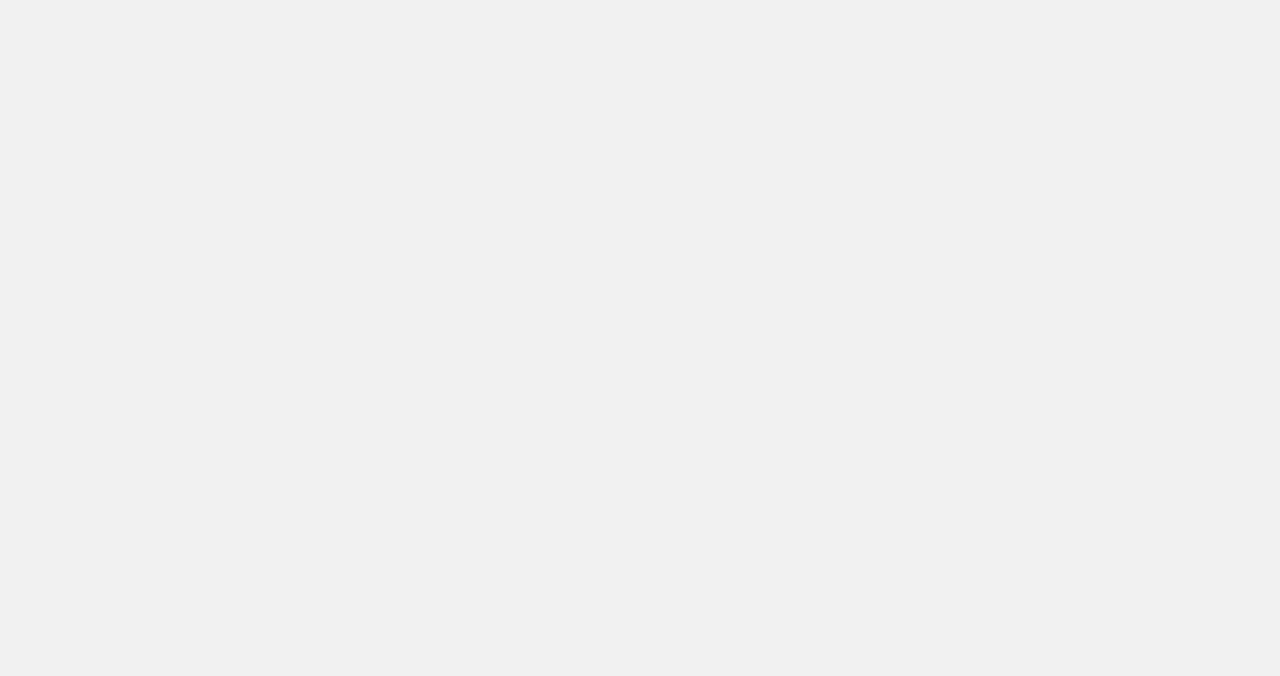
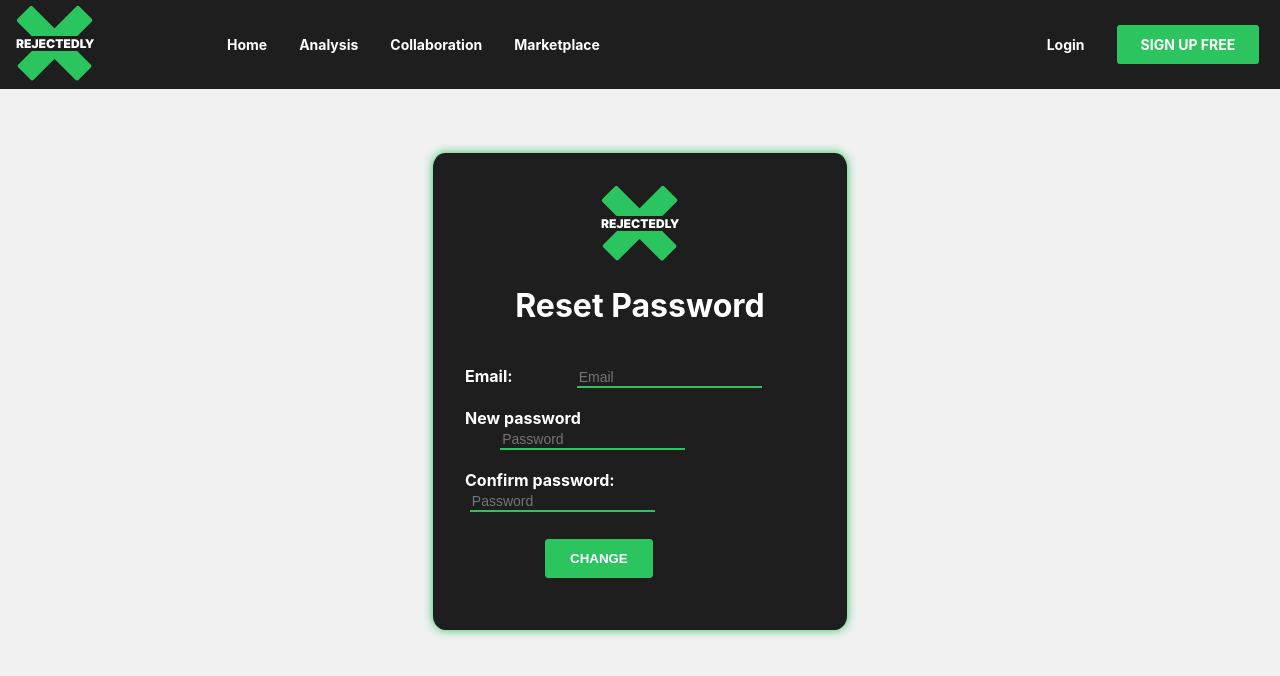
Before and after one commit to rimaabouchacra/Rejectedly, a React (Create React App) app in the folder rejectedly-frontend/: page /reset in a window 1280 px wide. Before the commit this address had no page. Shown: the top 676 px of the page. Built offline with nearby package versions, Linux system fonts and the light colour scheme.

Commit message:
added reset password form

```diff
--- a/rejectedly-frontend/src/App.js
+++ b/rejectedly-frontend/src/App.js
@@ -4,6 +4,7 @@ import './App.css';
 import Homepage from './pages/homepage';
 import Register from './pages/register';
 import Login from './pages/loginpage';
+import Resetpass from './pages/resetpass';
 
 
 
@@ -14,6 +15,7 @@ function App() {
           <Route path="/" element={<Homepage/>} />
           <Route path="/signup" element={<Register/>} />
           <Route path="/login" element={<Login/>} />
+          <Route path="/reset" element={<Resetpass/>} />
       </Routes>
     </Router>
 
--- a/rejectedly-frontend/src/components/login/index.js
+++ b/rejectedly-frontend/src/components/login/index.js
@@ -47,6 +47,7 @@ const Loginn = ()=>{
                 <button className='all-btn'>Login</button>
             </div><br />
             <div className='signup-container'>
+                <label className='labell' htmlFor="name"><a href="reset">Forget password?</a></label><br /><br />
                 <label className='label' htmlFor="name">Don't have an account?<a className='login-text' href='signup'>Signup</a></label>
             </div>
         </form>
--- /dev/null
+++ b/rejectedly-frontend/src/components/reset/index.js
@@ -0,0 +1,42 @@
+import React, { useState } from 'react';
+import { useNavigate } from "react-router-dom";
+import axios from 'axios';
+import '../signup/index.css'
+import '../index.css'
+import logo1 from '../../images/logo1.png'
+const Reset = ()=>{
+
+
+return (
+    <div>
+        <div className='signup-form'>
+        <div>
+            <img src={logo1} alt="logo" />
+        </div>
+        <h1>Reset Password</h1><br/>
+        <form>
+            <div className='signup-container'>
+                <label className='label' htmlFor="email">Email:</label>
+                <input className='input-field name' type="email" placeholder='Email' />
+            </div><br/>
+
+            <div className='signup-container'>
+                <label className='label' htmlFor="email">New password</label>
+                <input className='input-field email' type="passwprd" placeholder='Password'/>
+            </div><br/>
+
+            <div className='signup-container'>
+                <label className='label' htmlFor="name">Confirm password:</label>
+                <input className='input-field pass' type="password" placeholder='Password'/>
+            </div><br/>
+            <div className='btn'>
+                <button className='all-btn'>CHANGE</button>
+            </div><br />
+
+        </form>
+        </div><br/>
+    </div>
+    );
+}
+
+export default Reset;
--- a/rejectedly-frontend/src/components/signup/index.css
+++ b/rejectedly-frontend/src/components/signup/index.css
@@ -64,6 +64,10 @@
     color: var(--green);
     text-decoration: none;
 }
+.labell a{
+    text-decoration: none;
+    font-weight: bold;
+}
 .btn{
     margin-left: 5rem;
 }
--- /dev/null
+++ b/rejectedly-frontend/src/pages/resetpass/index.js
@@ -0,0 +1,13 @@
+import Navbar from "../../components/navbar";
+import Reset from "../../components/reset";
+
+
+const Resetpass=()=>{
+    return(
+        <div>
+          <Navbar/>
+          <Reset/>
+        </div>
+    )
+}
+export default Resetpass;
```
Also changed, not shown: rejectedly-frontend/src/components/reset/index.css (added).
